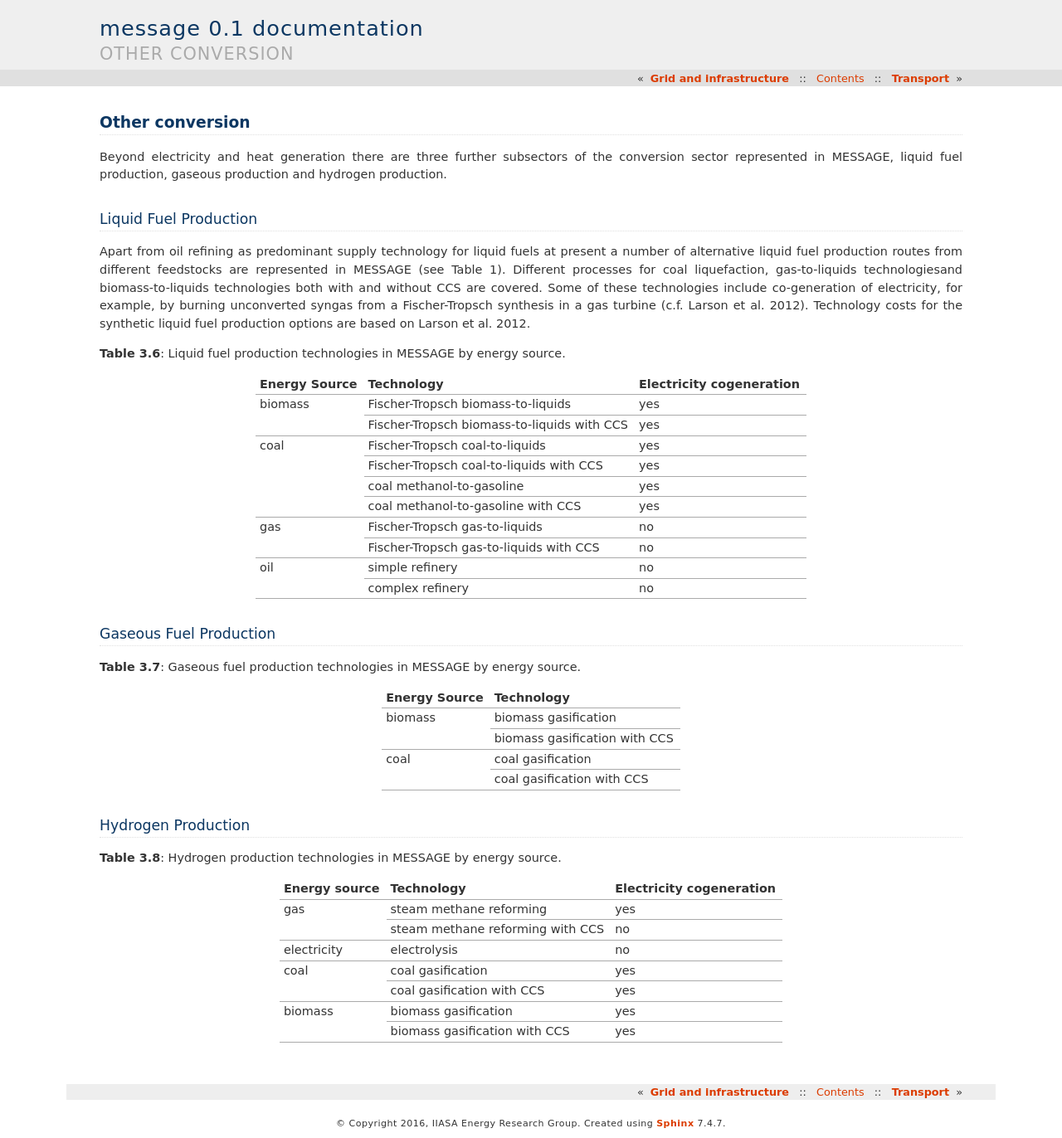
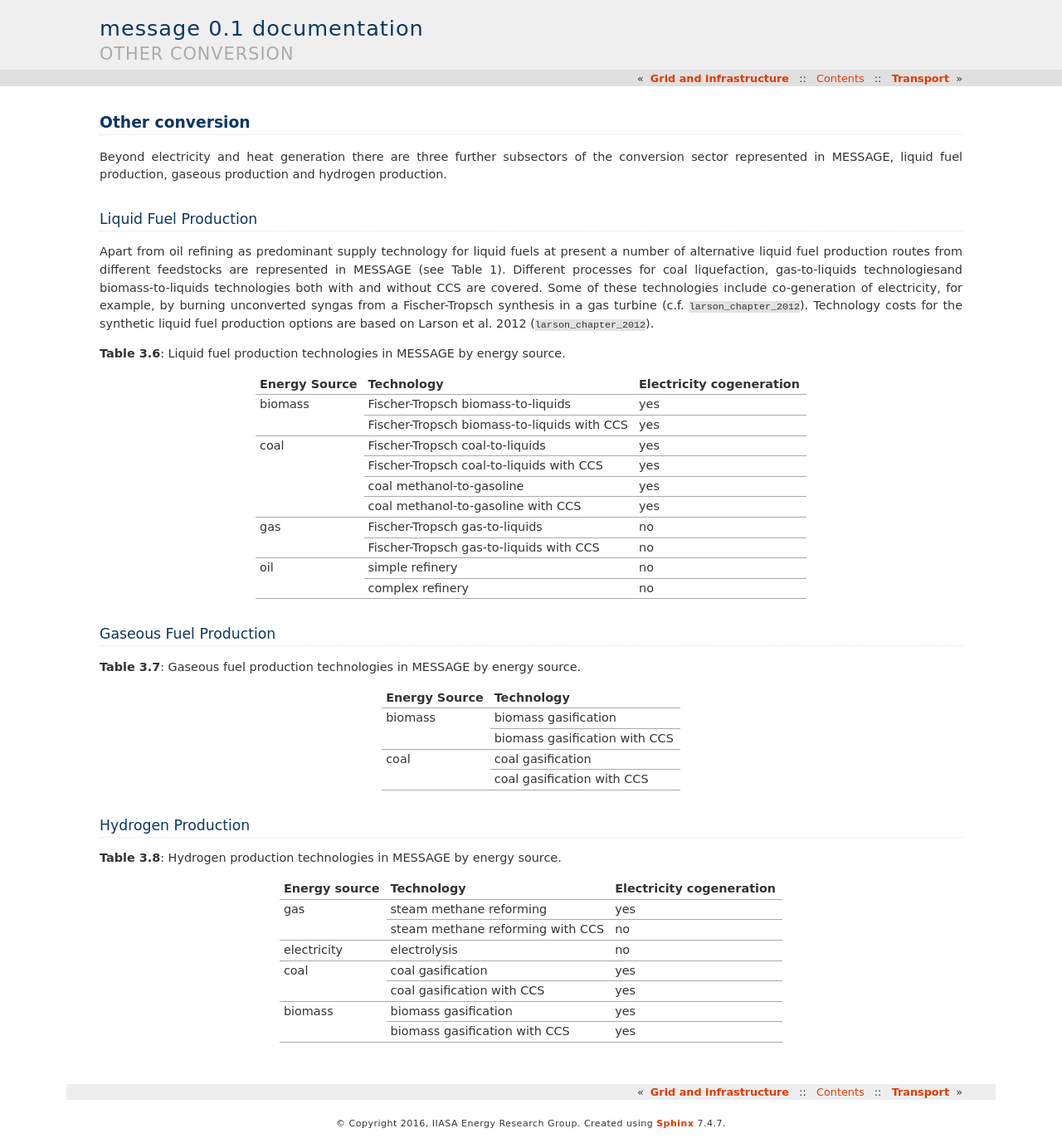
Before and after one commit to yiyi1991/message-ix-models, a Sphinx documentation site: the page built from doc/global/source/message_globiom/energy/conversion/other.rst, in a window 1280 px wide. Shown: the whole page at 83% size. Built offline with Sphinx 7.4.7, drawn with Linux system fonts in a browser that asks for light colours; cross-references to code outside the pages are shown as plain code.

Commit message:
Update other.rst

```diff
--- a/doc/global/source/message_globiom/energy/conversion/other.rst
+++ b/doc/global/source/message_globiom/energy/conversion/other.rst
@@ -6,7 +6,7 @@
 
 Liquid Fuel Production
 ----------------------
-Apart from oil refining as predominant supply technology for liquid fuels at present a number of alternative liquid fuel production routes from different feedstocks are represented in MESSAGE (see Table 1). Different processes for coal liquefaction, gas-to-liquids technologiesand biomass-to-liquids technologies both with and without CCS are covered. Some of these technologies include co-generation of electricity, for example, by burning unconverted syngas from a Fischer-Tropsch synthesis in a gas turbine (c.f. Larson et al. 2012). Technology costs for the synthetic liquid fuel production options are based on Larson et al. 2012.
+Apart from oil refining as predominant supply technology for liquid fuels at present a number of alternative liquid fuel production routes from different feedstocks are represented in MESSAGE (see Table 1). Different processes for coal liquefaction, gas-to-liquids technologiesand biomass-to-liquids technologies both with and without CCS are covered. Some of these technologies include co-generation of electricity, for example, by burning unconverted syngas from a Fischer-Tropsch synthesis in a gas turbine (c.f. :cite:`larson_chapter_2012`). Technology costs for the synthetic liquid fuel production options are based on Larson et al. 2012 (:cite:`larson_chapter_2012`).
 
 **Table 3.6**: Liquid fuel production technologies in MESSAGE by energy source.
 
```
